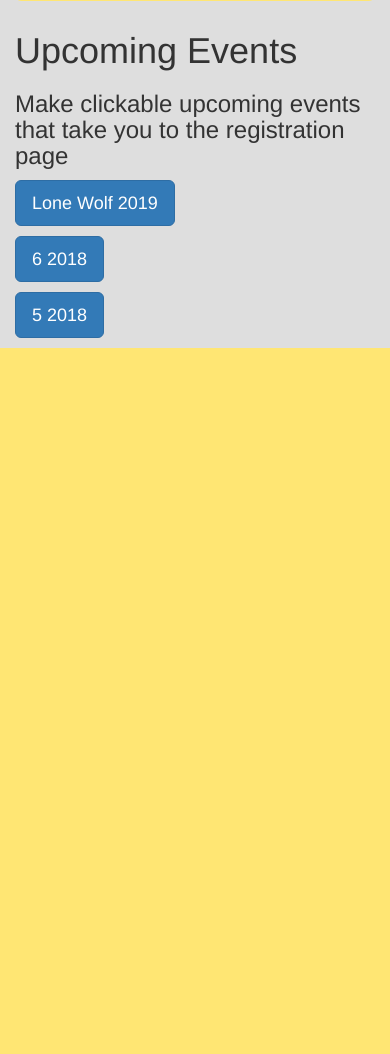
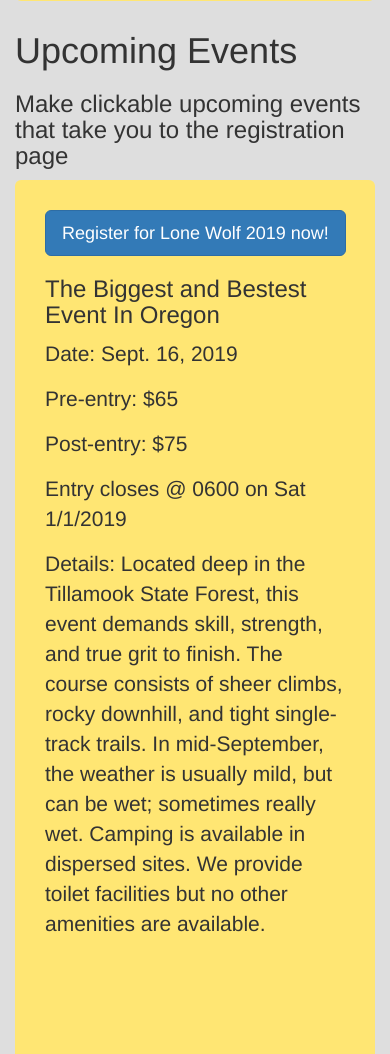
Before and after one commit to unitedideas/lobos, a Django app: page / in a window 390 px wide. Shown: the part 558-1612 px from the top of the page. Before the commit the page ends 906 px from the top, so only its background shows below. Run offline with Django 3.2, Linux system fonts and the light colour scheme; data comes from the database, SQL or seed files in the repository; both versions use the stored data as it was after the commit; some libraries are stand-ins or nearby versions.

Commit message:
Created event listing on the home page. links to the registration for that event.

```diff
--- a/events/models.py
+++ b/events/models.py
@@ -12,8 +12,15 @@ MAKES = load_choices(MAKES_PATH, True)
 
 
 class Event(models.Model):
-    event_name = models.CharField(max_length=100, null=True, blank=True)
+    event_name = models.CharField(max_length=300, null=True, blank=True)
+    slogan = models.CharField(max_length=800, null=True, blank=True)
+    pre_entry_cost = models.CharField(max_length=800, null=True, blank=True)
+    post_entry_cost = models.CharField(max_length=800, null=True, blank=True)
+    entry_closes = models.CharField(max_length=800, null=True, blank=True)
     event_date = models.DateField(max_length=30, null=True, blank=True)
+    event_location = models.CharField(max_length=300, null=True, blank=True)
+    event_details = models.CharField(max_length=1000, null=True, blank=True)
+    map_location = models.CharField(max_length=800, null=True, blank=True)
     pro_time_est = models.TimeField(max_length=30, null=True, blank=True)
     am_time_est = models.TimeField(max_length=30, null=True, blank=True)
 
--- a/events/templates/events/home.html
+++ b/events/templates/events/home.html
@@ -17,19 +17,27 @@
         <h1>Upcoming Events</h1>
         <h3>Make clickable upcoming events that take you to the registration page</h3>
 
-        {% for name in name_date %}
-        <p>
-            <a class="btn btn-lg btn-primary" href="/event-registration/?event={{name.0}}" role="button" methods="GET">{{name.0}} {{ name.1 }}</a>
-        </p>
-       {% endfor %}
-    </div>
+        {% for detail in events_details %}
+            <div class="jumbotron row" style="margin: 0px 0px 50px 0px">
+                <div class="col-md-6">
+                    <a class="btn btn-lg btn-primary" href="/event-registration/?event={{ detail.0 }}" role="button"
+                       methods="GET">Register for {{ detail.0 }} {{ detail.1 }} now!</a>
+                    <h3>{{ detail.6 }}</h3>
+                    <p>Date: {{ detail.2 }}</p>
+                    <p>Pre-entry: {{ detail.7 }}</p>
+                    <p>Post-entry: {{ detail.8 }}</p>
+                    <p>Entry closes {{ detail.9 }}</p>
+                    <p>Details: {{ detail.3 }}</p>
+
+                </div>
+                <div style="float: right; margin-top: 100px;" class="col-md-5">
+                    <p>{{ detail.5 | safe }}</p>
+                </div>
+            </div>
+        {% endfor %}
 
 
 {% endblock %}
-<script>
-    function get_event({{event}}) {
+    </div>
 
-
-    }
-</script>
 </body>
--- a/events/views.py
+++ b/events/views.py
@@ -11,22 +11,50 @@ from .models import RiderProfile
 from django.contrib.auth.models import User
 from django.contrib.auth.forms import PasswordChangeForm
 from django.contrib.auth import update_session_auth_hash
-from . models import Event
+from .models import Event
 
 
 def home(request):
     events = Event.objects.all().order_by('-event_date')[0:3]
     event_name = events.values_list('event_name', flat=True)
-    event_date = events.values_list('event_date', flat=True)
-    date_list = []
-    for name in event_date:
-        name = str(name)[:4]
-        date_list.append(name)
+    event_dates = events.values_list('event_date', flat=True)
+    year_list = []
+    event_date = []
+    event_details = []
+    event_location = []
+    map_location = []
+    slogan = []
+    pre_entry_cost = []
+    post_entry_cost = []
+    entry_closes = []
 
-    name_date = zip(event_name, date_list)
+    for date in event_dates:
+        year = str(date)[:4]
+        year_list.append(year)
 
-    print(name_date)
-    context = {'name_date': name_date}
+    for event in events:
+        event_date.append(event.event_date)
+        event_details.append(event.event_details)
+        event_location.append(event.event_location)
+        map_location.append(event.map_location)
+        slogan.append(event.slogan)
+        pre_entry_cost.append(event.pre_entry_cost)
+        post_entry_cost.append(event.post_entry_cost)
+        entry_closes.append(event.entry_closes)
+
+
+    events_details = zip(event_name,
+                         year_list,
+                         event_date,
+                         event_details,
+                         event_location,
+                         map_location,
+                         slogan,
+                         pre_entry_cost,
+                         post_entry_cost,
+                         entry_closes)
+
+    context = {'events_details': events_details}
 
     return render(request, 'events/home.html', context)
 
```
Also changed, not shown: db.sqlite3.
